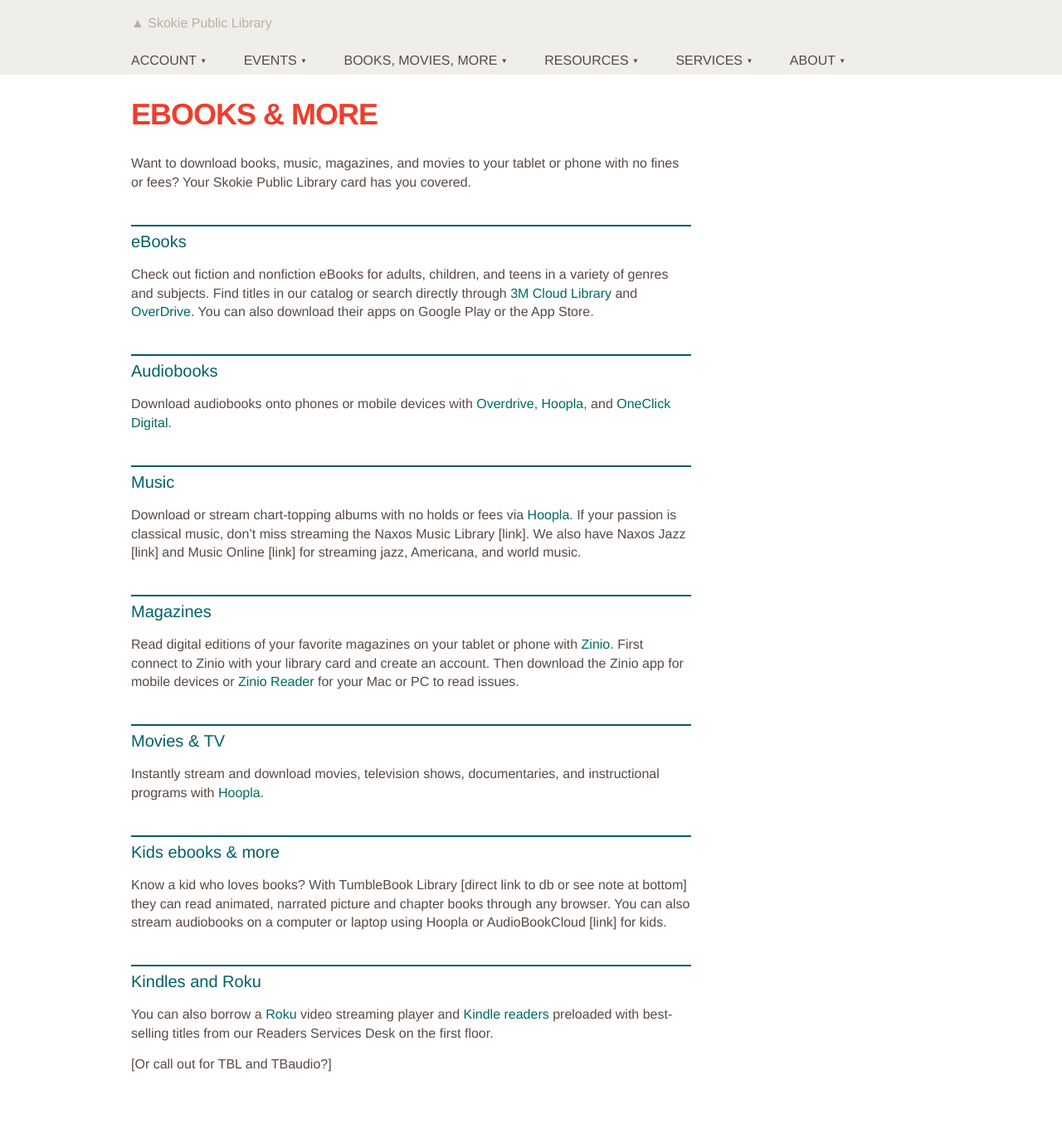
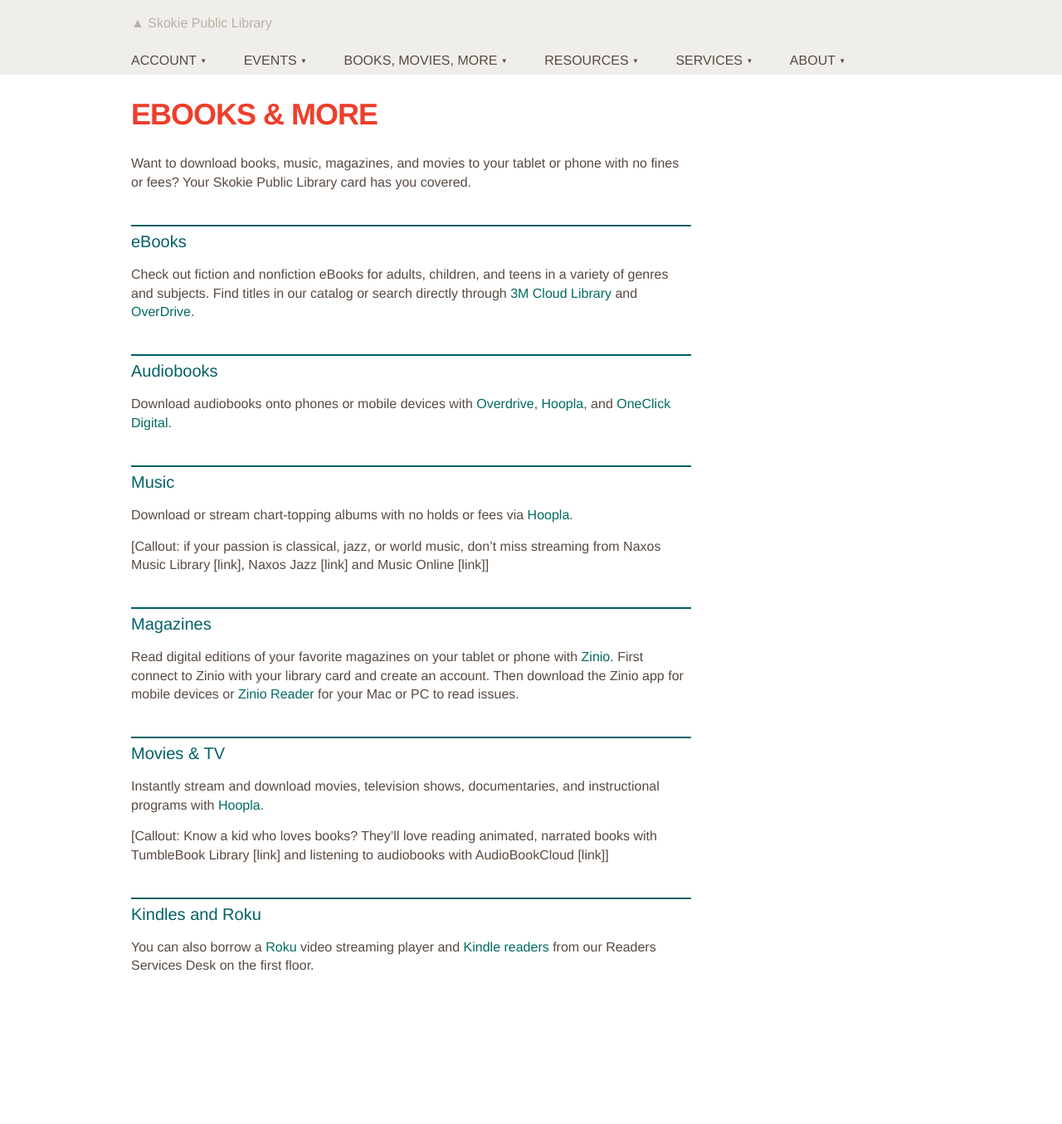
Before and after one commit to skokielibrary/spl-content, a Jekyll site: the page built from _content/annabelle/books-movies-more--ebooks-more.markdown, in a window 1280 px wide. Shown: the whole page at 83% size. Built offline with Jekyll 4.4.1, drawn with Linux system fonts in a browser that asks for light colours; after the commit the page ends 1236 px from its top, so only the background shows below that.

Commit message:
Updated books-movies-more--ebooks-more.markdown

```diff
--- a/_content/annabelle/books-movies-more--ebooks-more.markdown
+++ b/_content/annabelle/books-movies-more--ebooks-more.markdown
@@ -7,13 +7,15 @@ published: true
 Want to download books, music, magazines, and movies to your tablet or phone with no fines or fees? Your Skokie Public Library card has you covered.
 
 ##eBooks
-Check out fiction and nonfiction eBooks for adults, children, and teens in a variety of genres and subjects. Find titles in our catalog or search directly through [3M Cloud Library](http://ebook.3m.com/library/SkokiePublicLibrary/) and [OverDrive](http://overdrive.skokielibrary.info/). You can also download their apps on Google Play or the App Store.
+Check out fiction and nonfiction eBooks for adults, children, and teens in a variety of genres and subjects. Find titles in our catalog or search directly through [3M Cloud Library](http://ebook.3m.com/library/SkokiePublicLibrary/) and [OverDrive](http://overdrive.skokielibrary.info/).
 
 ##Audiobooks
 Download audiobooks onto phones or mobile devices with [Overdrive](http://overdrive.skokielibrary.inf/), [Hoopla](http://hoopla.skokielibrary.info), and [OneClick Digital](http://skokieil.oneclickdigital.com/).
 
 ##Music
-Download or stream chart-topping albums with no holds or fees via [Hoopla](http://hoopla.skokielibrary.info). If your passion is classical music, don't miss streaming the Naxos Music Library [link]. We also have Naxos Jazz [link] and Music Online [link] for streaming jazz, Americana, and world music.
+Download or stream chart-topping albums with no holds or fees via [Hoopla](http://hoopla.skokielibrary.info).
+
+[Callout: if your passion is classical, jazz, or world music, don't miss streaming from Naxos Music Library [link], Naxos Jazz [link] and Music Online [link]]
 
 ##Magazines
 Read digital editions of your favorite magazines on your tablet or phone with [Zinio](https://www.rbdigital.com/skokieil/service/zinio/landing?). First connect to Zinio with your library card and create an account. Then download the Zinio app for mobile devices or [Zinio Reader](http://www.zinio.com/www/apps/desktop.jsp) for your Mac or PC to read issues.
@@ -21,10 +23,7 @@ Read digital editions of your favorite magazines on your tablet or phone with [Z
 ##Movies & TV
 Instantly stream and download movies, television shows, documentaries, and instructional programs with [Hoopla](http://hoopla.skokielibrary.info).
 
-##Kids ebooks & more
-Know a kid who loves books? With TumbleBook Library [direct link to db or see note at bottom] they can read animated, narrated picture and chapter books through any browser. You can also stream audiobooks on a computer or laptop using Hoopla or AudioBookCloud [link] for kids.
+[Callout: Know a kid who loves books? They'll love reading animated, narrated books with TumbleBook Library [link] and listening to audiobooks with AudioBookCloud [link]]
 
 ##Kindles and Roku
-You can also borrow a [Roku](http://encore.skokielibrary.info/iii/encore/record/C__Rb1807766__Sroku__Orightresult__X7?lang=eng&suite=beta) video streaming player and [Kindle readers](http://encore.skokielibrary.info/iii/encore/search/C__Sebook%20reader.__Ff%3Afacetmediatype%3Ar%3Ar%3ADigital%20Devices%3A%3A__Orightresult__X0?lang=eng&suite=beta) preloaded with best-selling titles from our Readers Services Desk on the first floor.
-
-[Or call out for TBL and TBaudio?]
+You can also borrow a [Roku](http://encore.skokielibrary.info/iii/encore/record/C__Rb1807766__Sroku__Orightresult__X7?lang=eng&suite=beta) video streaming player and [Kindle readers](http://encore.skokielibrary.info/iii/encore/search/C__Sebook%20reader.__Ff%3Afacetmediatype%3Ar%3Ar%3ADigital%20Devices%3A%3A__Orightresult__X0?lang=eng&suite=beta) from our Readers Services Desk on the first floor.
```
